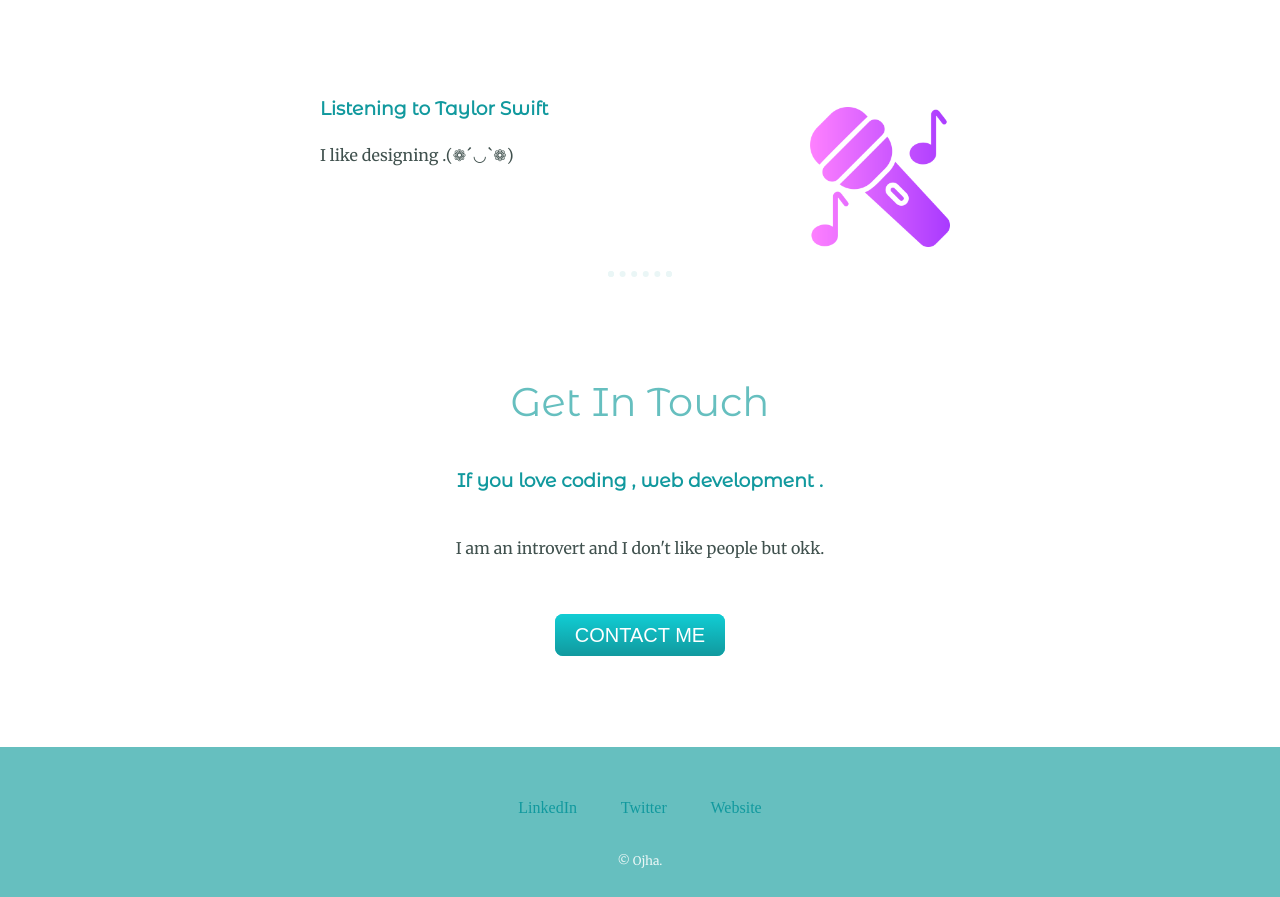
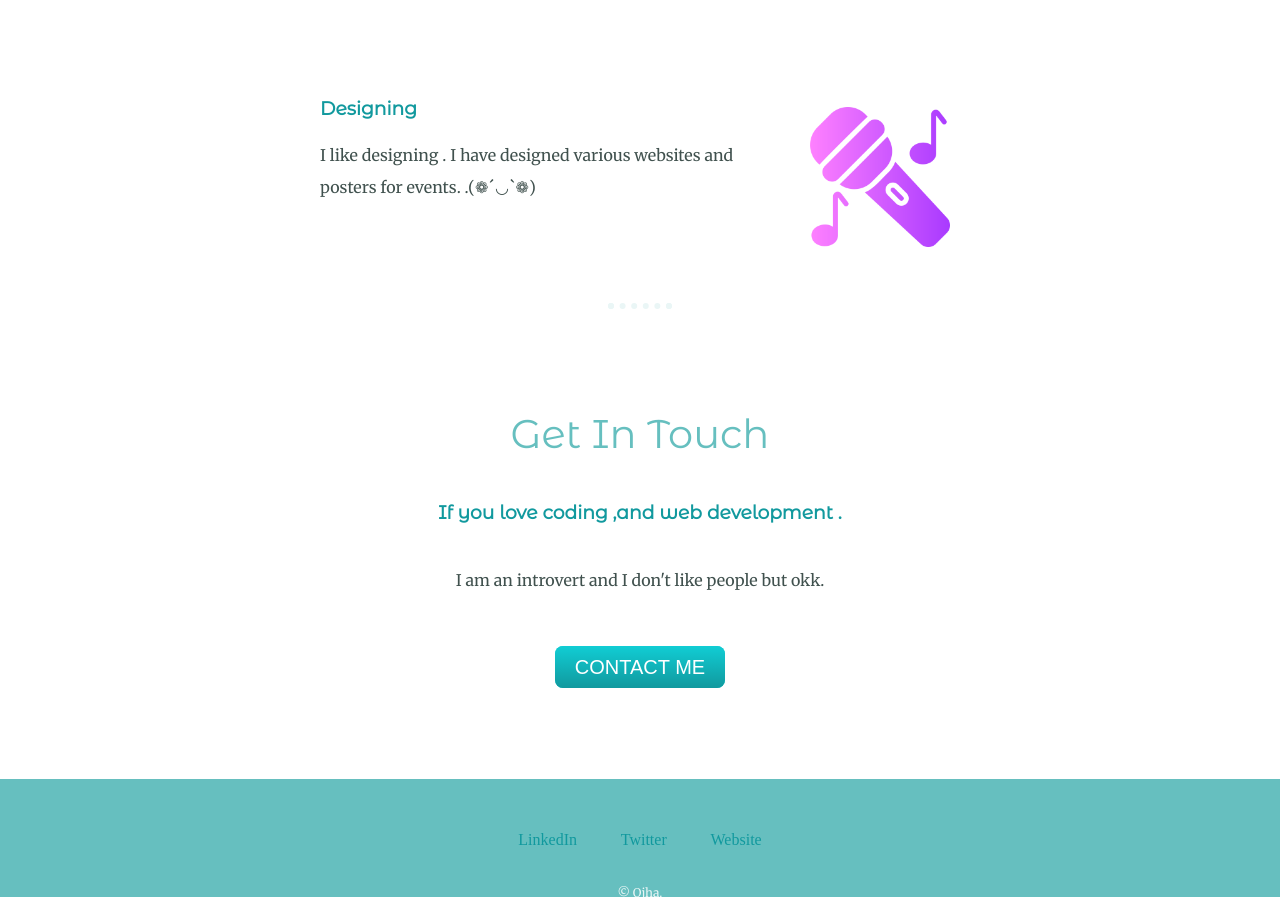
Before and after one commit to aayushiojha/cvr-rresume, a plain HTML site: page index.html in a window 1280 px wide. Shown: the part 1717-2614 px from the top of the page. Drawn offline with Linux system fonts and the light colour scheme.

Commit message:
changes the heading

```diff
--- a/index.html
+++ b/index.html
@@ -41,15 +41,15 @@
     </div>
     <div class="skill-row">
       <img class="Singer" src="images/sing.png" alt="photo of mike">
-      <h3>Listening to Taylor Swift</h3>
-      <p>I like designing
+      <h3>Designing</h3>
+      <p>I like designing . I have designed various websites and posters for events.
       .(❁´◡`❁)</p>
     </div>
   </div>
   <hr>
   <div class="contact-me">
     <h2>Get In Touch</h2>
-    <h3>If you love coding , web development .</h3>
+    <h3>If you love coding ,and web development .</h3>
     <p class="contact-msg">I am an introvert and I don't like people but okk.</p>
     <a class="btn" href="mailto:aayushiojha13@gmail.com">CONTACT ME</a>
   </div>
```
